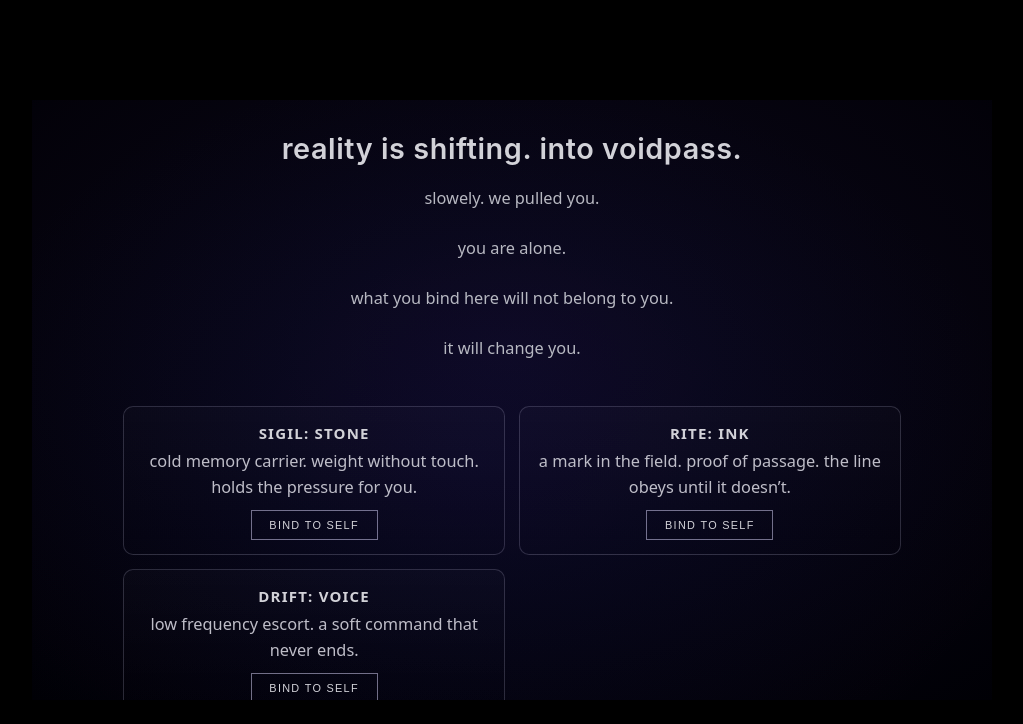
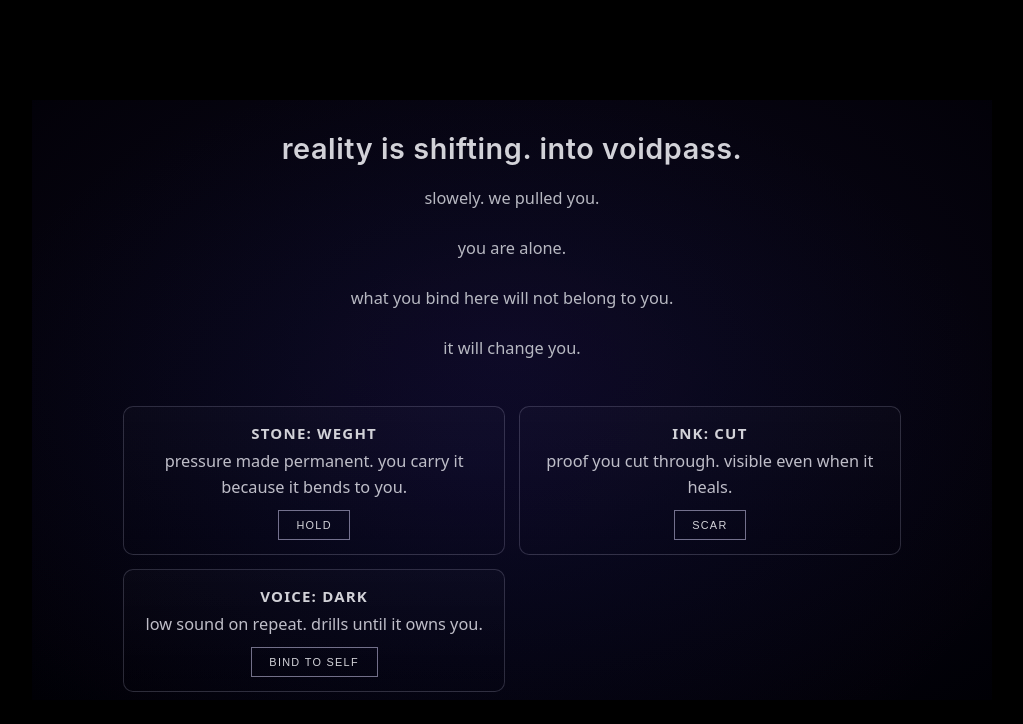
Before and after one commit to Takliva/Takliva, a plain HTML site: page index.html in a window 1280 px wide. Both pictures are taken after a click on the button "ENTER". Shown: the whole page, without its empty margins (128-1151 px from the left). Drawn offline with Linux system fonts and the light colour scheme.

Commit message:
Update index.html
right

```diff
--- a/index.html
+++ b/index.html
@@ -240,7 +240,7 @@
           </div>
         </div>
         <div class="layer l2">
-          <p class="sub">you are looking towards the key<br/>the mind has no owner. nether do you. </p>
+          <p class="sub">you are mooving towards the key<br/>the mind has no owner. nether do you. </p>
           <div class="note">(origin field / dominion)</div>
         </div>
         <div class="layer l3">
@@ -267,9 +267,9 @@
         <p style="margin-top:.2rem; opacity:.92">what you bind here will not belong to you.</p>
         <p style="margin-top:.2rem; opacity:.92">it will change you.</p>
         <div class="grid latent" id="grid" aria-hidden="true">
-          <article class="card" data-id="sigil-stone"><div class="ring"></div><h3>sigil: stone</h3><p>cold memory carrier. weight without touch. holds the pressure for you.</p><button class="bind" aria-pressed="false">bind to self</button></article>
-          <article class="card" data-id="ink-rite"><div class="ring"></div><h3>rite: ink</h3><p>a mark in the field. proof of passage. the line obeys until it doesn’t.</p><button class="bind" aria-pressed="false">bind to self</button></article>
-          <article class="card" data-id="voice-drift"><div class="ring"></div><h3>drift: voice</h3><p>low frequency escort. a soft command that never ends.</p><button class="bind" aria-pressed="false">bind to self</button></article>
+          <article class="card" data-id="sigil-stone"><div class="ring"></div><h3>stone: weght</h3><p>pressure made permanent. you carry it because it bends to you.</p><button class="bind" aria-pressed="false">hold</button></article>
+          <article class="card" data-id="ink-rite"><div class="ring"></div><h3>ink: cut</h3><p>proof you cut through. visible even when it heals.</p><button class="bind" aria-pressed="false">scar</button></article>
+          <article class="card" data-id="voice-drift"><div class="ring"></div><h3>voice: dark</h3><p>low sound on repeat. drills until it owns you.</p><button class="bind" aria-pressed="false">bind to self</button></article>
         </div>
         <div style="margin-top:1rem; display:flex; gap:.75rem; justify-content:center; align-items:center">
           <button type="button" class="back" id="close" aria-label="Close dialog and return">← back</button>
```
